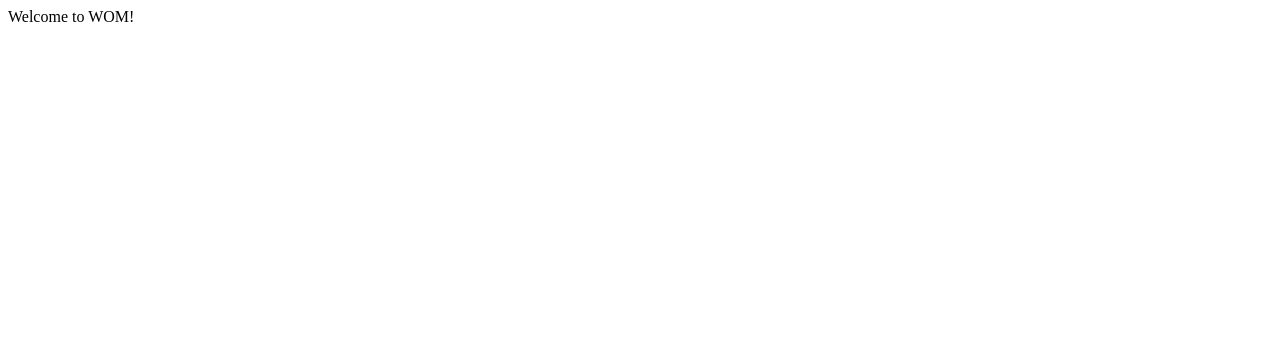
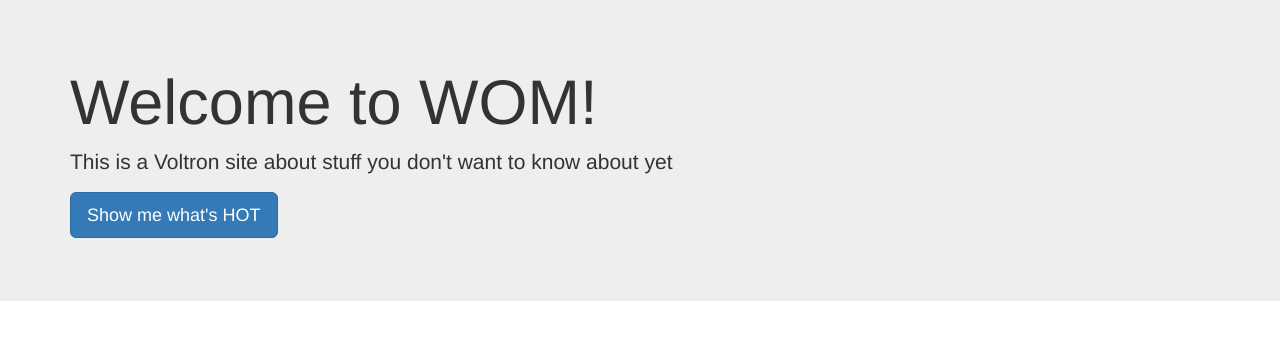
Before and after one commit to thesyllable/wom, a website: page index.html in a window 1280 px wide. Drawn offline with nearby package versions, Linux system fonts and the light colour scheme.

Commit message:
added bootstrap cdn references

```diff
--- a/index.html
+++ b/index.html
@@ -1,6 +1,22 @@
 <doctype html>
-<head></head>
+<head>
+	<!-- Latest compiled and minified CSS -->
+	<link rel="stylesheet" href="https://maxcdn.bootstrapcdn.com/bootstrap/3.3.5/css/bootstrap.min.css">
+	<!-- Latest compiled and minified JavaScript -->
+	<script src="https://maxcdn.bootstrapcdn.com/bootstrap/3.3.5/js/bootstrap.min.js"></script>
+	<!-- proper mobile rendering -->
+	<meta name="viewport" content="width=device-width, initial-scale=1">
+
+</head>
 <body>
-	Welcome to WOM!
+	<div class="jumbotron">
+  	<div class="container">
+  	<h1>Welcome to WOM!</h1>
+  	<p>This is a Voltron site about stuff you don't want to know about yet</p>
+  	<p><a class="btn btn-primary btn-lg" href="#" role="button" onclick="showHotness()">Show me what's HOT</a></p>
+  	</div>
+  	</div>
+
+  	<script type="JavaScript" src="./scripts/showHotness.js"></script>
 </body>
 <end>
```
Also changed, not shown: public/index.html (added, +6 -0 lines), 1 other file.
